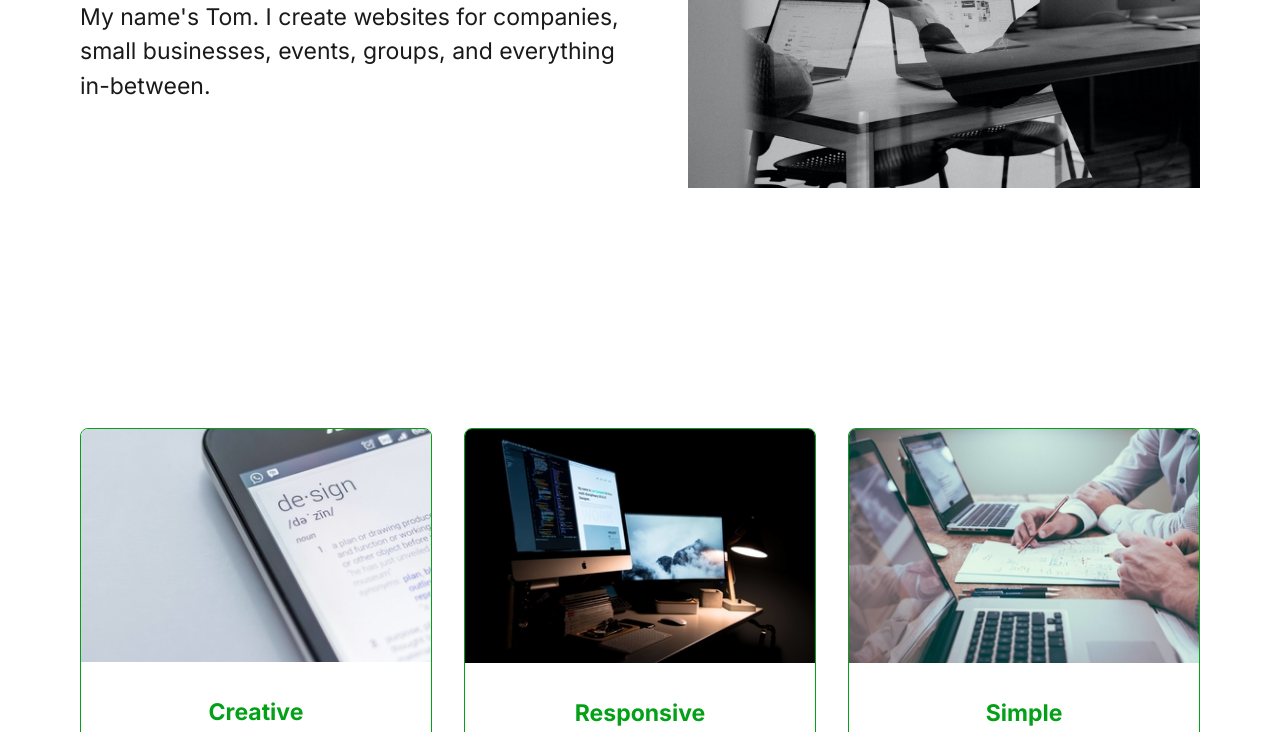
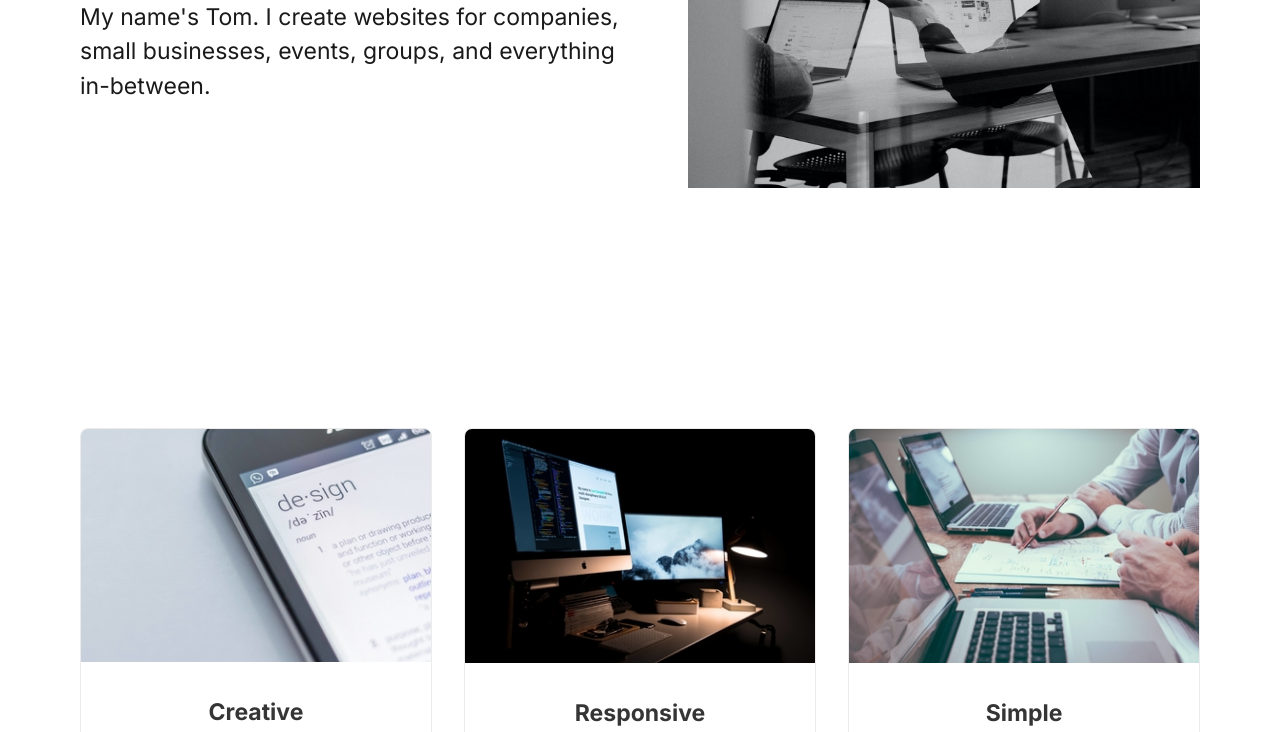
Before and after one commit to tomwcodes/portOld, a plain HTML site: page index.html in a window 1280 px wide. Shown: the part 518-1250 px from the top of the page. Drawn offline with Linux system fonts and the light colour scheme.

Commit message:
removed green body

```diff
--- a/style.css
+++ b/style.css
@@ -63,11 +63,11 @@ TABLE OF CONTENT
 
   /* BORDER COLOR */
 
-  --ui-color-border: rgb(4,161,24);
+  --ui-color-border: var(--ui-color-n-100);
 
   /* TYPOGRAPHY COLOR */
 
-  --ui-color-typography-heading: rgb(4,161,24);
+  --ui-color-typography-heading: var(--ui-color-n-500);
   --ui-color-typography-body   : var(--ui-color-n-900);
   --ui-color-typography-note   : var(--ui-color-n-300);
   --ui-color-typography-button : var(--ui-color-n-000);
```
